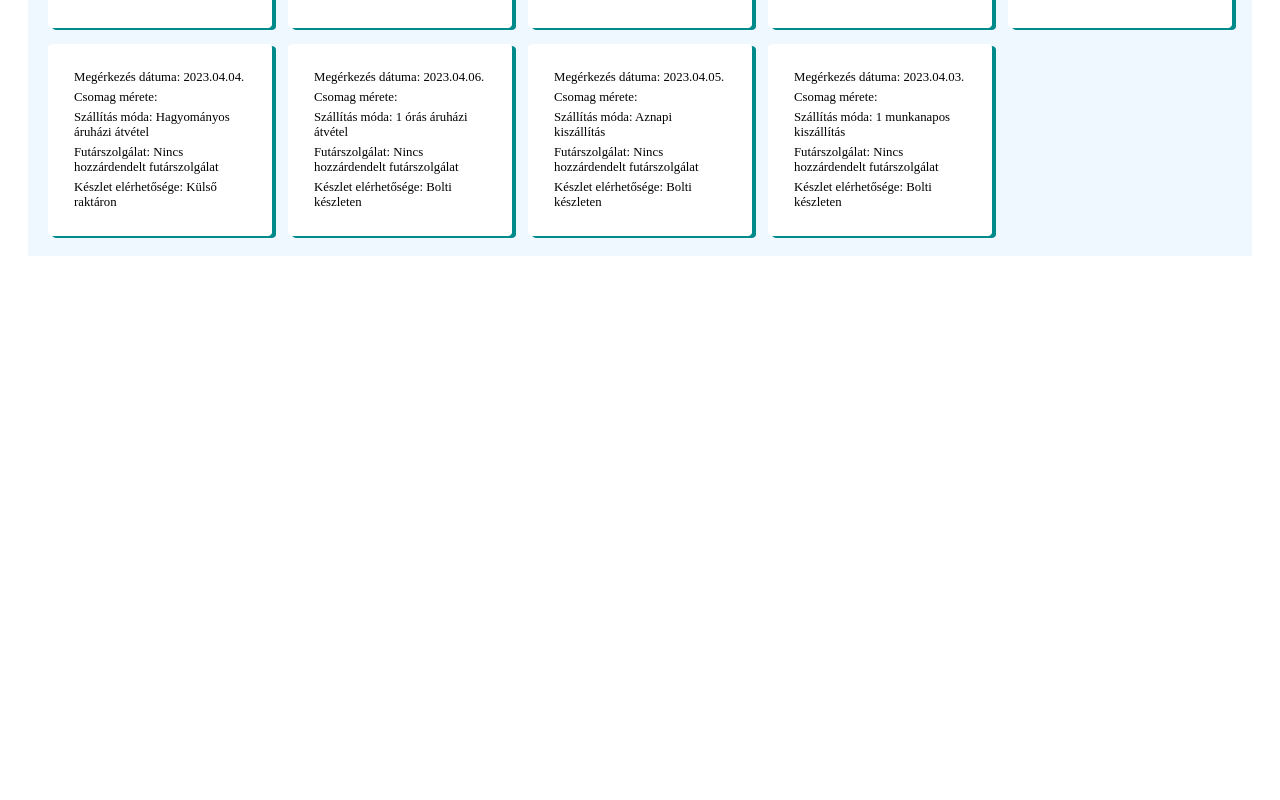
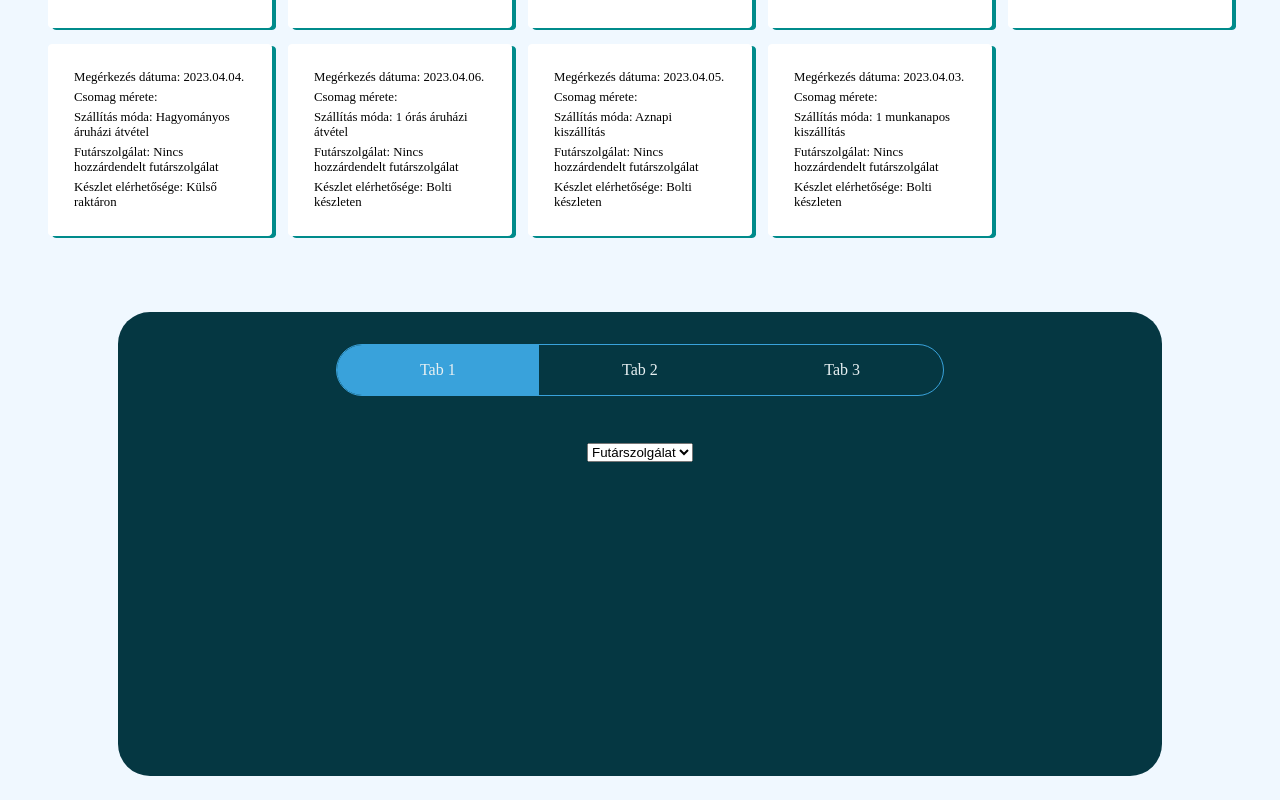
Before and after one commit to iarelavz/delivery_page, a React (Create React App) app in the folder delivery_app/: page / in a window 1280 px wide. Shown: the part 516-1316 px from the top of the page. Before the commit the page ends 800 px from the top, so only its background shows below. Built offline with nearby package versions, Linux system fonts and the light colour scheme.

Commit message:
added tabs component

```diff
--- a/delivery_app/src/App.css
+++ b/delivery_app/src/App.css
@@ -1,3 +1,6 @@
+body{
+    background-color: aliceblue;
+}
 .card-container {
     display: grid;
     grid-template-columns: repeat(auto-fit, minmax(200px, 1fr));
@@ -21,3 +24,71 @@
    .card > *{
     margin:5px;
    }
+
+   select:active{
+    padding-top: 5px;
+    border-top: 3px solid black;
+   }
+
+   .Tabs {
+    width: 80%;
+    height: auto;
+    min-height: 400px;
+    background: #053742;
+    margin: 3.5rem auto 1.5rem;
+    padding: 2rem 1rem;
+    color: #E8F0F2;
+    border-radius: 2rem;
+    @media (max-width: 769px) {
+      padding: 2rem 0;
+    }
+
+  }
+
+  /* Tab Navigation */
+  ul.nav {
+    width: 60%;
+    margin: 0 auto 2rem;
+    display: flex;
+    align-items: center;
+    justify-content: space-between;
+    border: 1px solid #39A2DB;
+    border-radius: 2rem;
+    padding-left: 0px;
+    @media (max-width: 768px) {
+      width: 90%;
+    }
+  }
+
+  ul.nav li {
+    width: 50%;
+    padding: 1rem;
+    list-style: none;
+    text-align: center;
+    cursor: pointer;
+    transition: all 0.7s;
+  }
+
+  ul.nav li:first-child {
+    border-bottom-left-radius: 2rem;
+    border-top-left-radius: 2rem;
+  }
+
+  ul.nav li:last-child {
+    border-bottom-right-radius: 2rem;
+    border-top-right-radius: 2rem;
+  }
+
+  ul.nav li:hover {
+    background: rgba(50, 224, 196, 0.15);
+  }
+
+  ul.nav li.active {
+    background: #39A2DB;
+  }
+
+  /* Tab Content Styles */
+  .TabContent {
+    font-size: 2rem;
+    text-align: center;
+  }
--- a/delivery_app/src/App.js
+++ b/delivery_app/src/App.js
@@ -162,7 +162,6 @@ export default function App() {
       console.log(name, value);
 
       setCurierFilter(value);
-      return <InfoBar infoCall="Fox a jó"/>
     }
 
     function handleOnChangeDelyveryMethod(event) {
@@ -212,9 +211,9 @@ export default function App() {
     const returnFilter = data.filter(item => cardFilter(item))
     return (
       <>
+
           < ActualDate />
       {/* //<SizeDrop onChange={handleSubmit}/> */}
-
       <select name="method" onChange={handleOnChangeDelyveryMethod}>
          <option value={DeliveryMethod.ALL}>Kiszállítási mód</option>
           <option value={DeliveryMethod.ALL}>{DeliveryMethod.ALL}</option>
@@ -227,7 +226,6 @@ export default function App() {
         </select>
 
 
-
          <select name="size" onChange={handleOnChangeSize}>
          <option value={Size.ALL}>Csomagméret</option>
           <option value={Size.ALL}>ALL</option>
@@ -235,7 +233,6 @@ export default function App() {
           <option value={Size.MEDIUM}>Medium</option>
           <option value={Size.BIG}>Big</option>
         </select>
-
         <select name="curier" onChange={handleOnChangeCurier}>
             <option value={Curier.ALL}>Futárszolgálat</option>
             <option value={Curier.ALL}>ALL</option>
@@ -256,6 +253,7 @@ export default function App() {
         <div className="card-container">
           <BuildCards item={ returnFilter } />
         </div>
+        <Tabs />
       </>
     )
   }
--- /dev/null
+++ b/delivery_app/src/components/AllTabs/TabContent.js
@@ -0,0 +1,12 @@
+import React from "react";
+
+const TabContent = ({id, activeTab, children}) => {
+ return (
+   activeTab === id ? <div className="TabContent">
+     { children }
+   </div>
+   : null
+ );
+};
+
+export default TabContent;
--- /dev/null
+++ b/delivery_app/src/components/AllTabs/TabNawItem.js
@@ -0,0 +1,14 @@
+import React from "react";
+const TabNavItem = ({ id, title, activeTab, setActiveTab }) => {
+
+ const handleClick = () => {
+   setActiveTab(id);
+ };
+
+return (
+   <li onClick={handleClick} className={activeTab === id ? "active" : ""}>
+     { title }
+   </li>
+ );
+};
+export default TabNavItem;
--- a/delivery_app/src/components/Tabs.js
+++ b/delivery_app/src/components/Tabs.js
@@ -1,55 +1,76 @@
-import React, { useState } from 'react';
+import React, { useState } from "react";
+import TabNavItem from "./AllTabs/TabNawItem";
+import TabContent from "./AllTabs/TabContent";
 
 const Tabs = () => {
+  const [activeTab, setActiveTab] = useState("tab1");
+  const DeliveryMethod = {
+    HOME: 'Házhozszállítás',
+    STORE: 'Hagyományos áruházi átvétel',
+    ONEHOUR: '1 órás áruházi átvétel',
+    TODAY: 'Aznapi kiszállítás', //TODO BP területén
+    ONEDAY: '1 munkanapos kiszállítás',
+    ALL: 'all',
+    PUP: 'Pick up Point'
+   }
+   const Size = {
+       SMALL: 'Kisméretű csomag',
+       MEDIUM: 'Közepes méretű csomag',
+       BIG: 'Nagyméretű csomag',
+       ALL: 'Bármilyen méretű csomag',
+   }
 
-    const [currentTab, setCurrentTab] = useState('1');
-    const tabs = [
-        {
-            id: 1,
-            tabTitle: 'Tab 1',
-            title: 'Title 1',
-            content: 'Las tabs se generan automáticamente a partir de un array de objetos, el cual tiene las propiedades: id, tabTitle, title y content.'
-        },
-        {
-            id: 2,
-            tabTitle: 'Tab 2',
-            title: 'Title 2',
-            content: 'Contenido de tab 2.'
-        },
-        {
-            id: 3,
-            tabTitle: 'Tab 3',
-            title: 'Title 3',
-            content: 'Contenido de tab 3.'
-        },
-        {
-            id: 4,
-            tabTitle: 'Tab 4',
-            title: 'Title 4',
-            content: 'Contenido de tab 4.'
-        }
-    ];
+   const Curier = {
+       ROYAL: 'Royal',
+       FOX: 'Foxpost',
+       MPL: 'MPL',
+       DPD: 'DPD',
+       ALL: 'Mindegyik',
+       NONE: 'Nincs hozzárdendelt futárszolgálat'
+   }
 
-    const handleTabClick = (e) => {
-        setCurrentTab(e.target.id);
-    }
+   const Supply = {
+      CAC: 'Külső raktáron',
+      CAR: 'Raktáron',
+      STORE: 'Bolti készleten',
+      ALL: 'Mindegyik'
 
-    return (
-        <div className='container'>
-            <div className='tabs'>
-                {tabs.map((tab, i) =>
-                    <button key={i} id={tab.id} disabled={currentTab === `${tab.id}`} onClick={(handleTabClick)}>{tab.tabTitle}</button>
-                )}
-            </div>
-            <div className='content'>
-                {tabs.map((tab, i) =>
-                    <div key={i}>
-                        {currentTab === `${tab.id}` && <div><p className='title'>{tab.title}</p><p>{tab.content}</p></div>}
-                    </div>
-                )}
-            </div>
-        </div>
-    );
-}
+   }
+  return (
+    <div className="Tabs">
+      <ul className="nav">
+        <TabNavItem title="Tab 1" id="tab1" activeTab={activeTab} setActiveTab={setActiveTab}/>
+        <TabNavItem title="Tab 2" id="tab2" activeTab={activeTab} setActiveTab={setActiveTab}/>
+        <TabNavItem title="Tab 3" id="tab3" activeTab={activeTab} setActiveTab={setActiveTab}/>
+      </ul>
+
+      <div className="outlet">
+        <TabContent id="tab1" activeTab={activeTab}>
+        <select name="curier">
+            <option value={Curier.ALL}>Futárszolgálat</option>
+            <option value={Curier.ALL}>ALL</option>
+            <option value={Curier.FOX}>Foxpost</option>
+            <option value={Curier.ROYAL}>Royal</option>
+            <option value={Curier.DPD}>DPD</option>
+            <option value={Curier.MPL}>MPL</option>
+        </select>
+        </TabContent>
+        <TabContent id="tab2" activeTab={activeTab}>
+        <select name="curier">
+            <option value={Curier.ALL}>Futárszolgálat</option>
+            <option value={Curier.ALL}>ALL</option>
+            <option value={Curier.FOX}>Foxpost</option>
+            <option value={Curier.ROYAL}>Royal</option>
+            <option value={Curier.DPD}>DPD</option>
+            <option value={Curier.MPL}>MPL</option>
+        </select>
+        </TabContent>
+        <TabContent id="tab3" activeTab={activeTab}>
+          <p>Tab 3 works!</p>
+        </TabContent>
+      </div>
+    </div>
+  );
+};
 
 export default Tabs;
```
Also changed, not shown: delivery_app/src/components/AllTabs/FirsTab.js (added, +10 -0 lines), delivery_app/src/components/AllTabs/SecondTab.js (added, +10 -0 lines), delivery_app/src/components/AllTabs/ThirdTab.js (added, +10 -0 lines).
